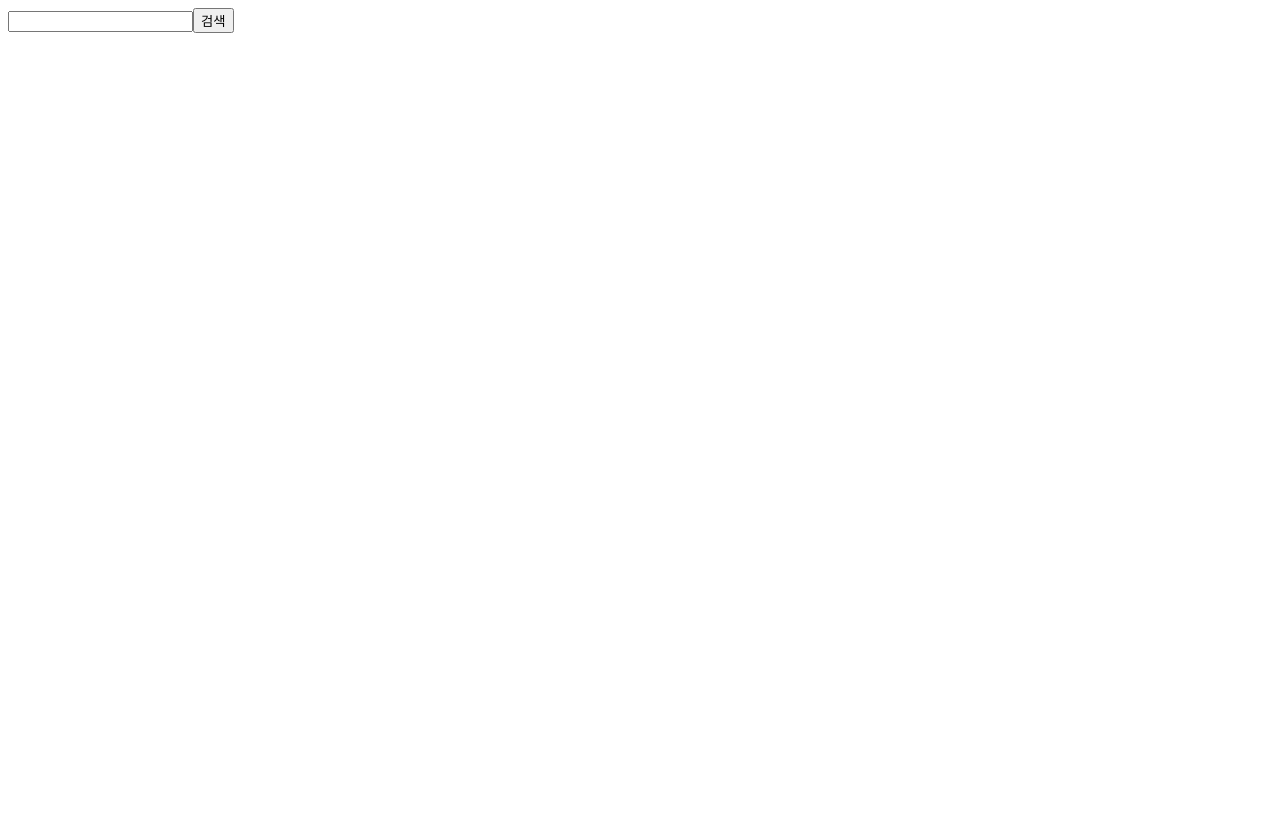
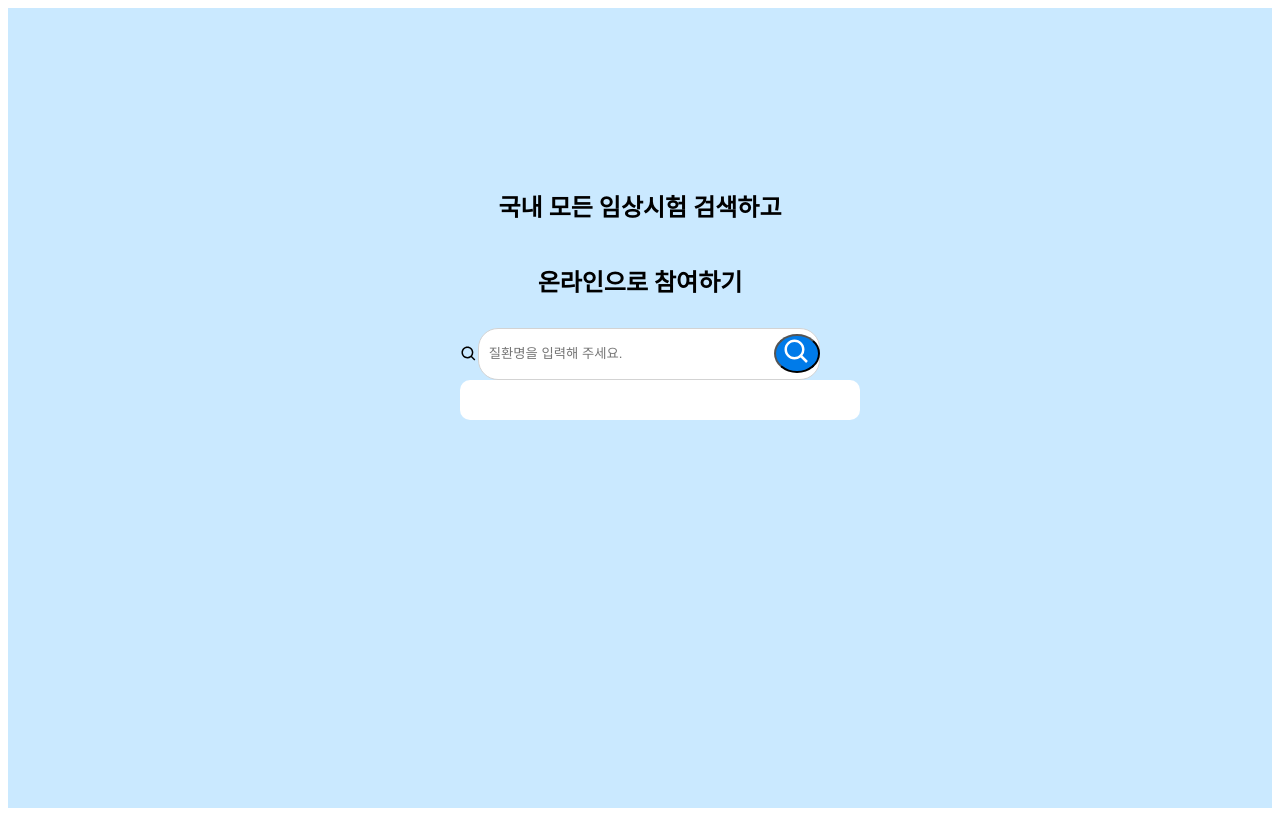
Before and after one commit to pre-onboarding-10th-6/pre-onboarding-10th-2-6, a React (Create React App) app: page / in a window 1280 px wide. Built offline with nearby package versions, Linux system fonts and the light colour scheme.

Commit message:
feat: UI구현중, state 오타수정
- css
- state 오타 수정

```diff
--- a/src/App.tsx
+++ b/src/App.tsx
@@ -1,4 +1,6 @@
 import React, { useCallback, useEffect, useState } from 'react'
+import { BiSearch } from 'react-icons/bi'
+import styled from 'styled-components'
 
 import { getDisease } from './service/getDisease'
 import { IDisease } from './types/disease'
@@ -6,7 +8,7 @@ import { IDisease } from './types/disease'
 function App() {
   const [searchInput, setSearchInput] = useState<string>('')
   const [debounceInput, setDebouncInput] = useState<string>('')
-  const [suggetList, setSuggestList] = useState<IDisease[]>()
+  const [suggestList, setSuggestList] = useState<IDisease[]>()
 
   useEffect(() => {
     const id = setTimeout(() => {
@@ -25,6 +27,7 @@ function App() {
     try {
       const data = await getDisease(debounceInput)
       setSuggestList(data)
+      console.info('calling api')
     } catch (error) {
       console.error(error)
       setSuggestList(undefined)
@@ -40,34 +43,98 @@ function App() {
     setSearchInput(value)
   }
   const renderList = () => {
-    if (suggetList?.length === 0) {
+    if (suggestList?.length === 0) {
       return <>검색어 없음</>
     }
     return (
       <>
-        {suggetList?.map(item => {
+        {suggestList?.map(item => {
           return <p key={item.id}>{item.name}</p>
         })}
       </>
     )
   }
-  console.log(suggetList)
+
   return (
-    <>
-      <div>
-        <input type="text" onChange={onChangeSearchInput} />
-        <button>검색</button>
-        {debounceInput}
-      </div>
-      <div>
-        {suggetList &&
-          suggetList.map(item => {
-            return <p key={item.id}>{item.name}</p>
-          })}
-        {suggetList && renderList()}
-      </div>
-    </>
+    <StLayout>
+      <StSearchContainer>
+        <h2>국내 모든 임상시험 검색하고</h2>
+        <h2>온라인으로 참여하기</h2>
+        <StInputContainer>
+          <BiSearch size={20} />
+          <input
+            type="text"
+            onChange={onChangeSearchInput}
+            placeholder="질환명을 입력해 주세요."
+          />
+          <button>
+            <BiSearch size={30} />
+          </button>
+
+          {/* {debounceInput} */}
+        </StInputContainer>
+        <StSuggestListContainer>
+          {suggestList &&
+            suggestList.map(item => {
+              return <div key={item.id}>{item.name}</div>
+            })}
+          {suggestList && renderList()}
+        </StSuggestListContainer>
+      </StSearchContainer>
+    </StLayout>
   )
 }
 
 export default App
+
+const StLayout = styled.div`
+  display: flex;
+  justify-content: center;
+  text-align: center;
+  background-color: #cae9ff;
+`
+
+const StSearchContainer = styled.div`
+  width: 360px;
+  height: 500px;
+  margin: 150px 0;
+  h2 {
+    font-size: 1.5rem;
+    padding: 10px;
+  }
+`
+
+const StInputContainer = styled.div`
+  display: flex;
+  align-items: center;
+  position: relative;
+  width: 360px;
+  /* margin-top: 100px; */
+
+  input {
+    width: 100%;
+    height: 30px;
+    border: 1px solid lightgray;
+    border-radius: 20px;
+    padding: 10px;
+  }
+
+  button {
+    position: absolute;
+    right: 0;
+    color: white;
+    background-color: #007be9;
+    border-radius: 100%;
+  }
+`
+
+const StSuggestListContainer = styled.div`
+  text-align: left;
+  width: 360px;
+  background-color: white;
+  border-radius: 10px;
+  padding: 20px;
+  overflow-y: scroll;
+  max-height: 200px;
+  font-size: 0.8rem;
+`
```
